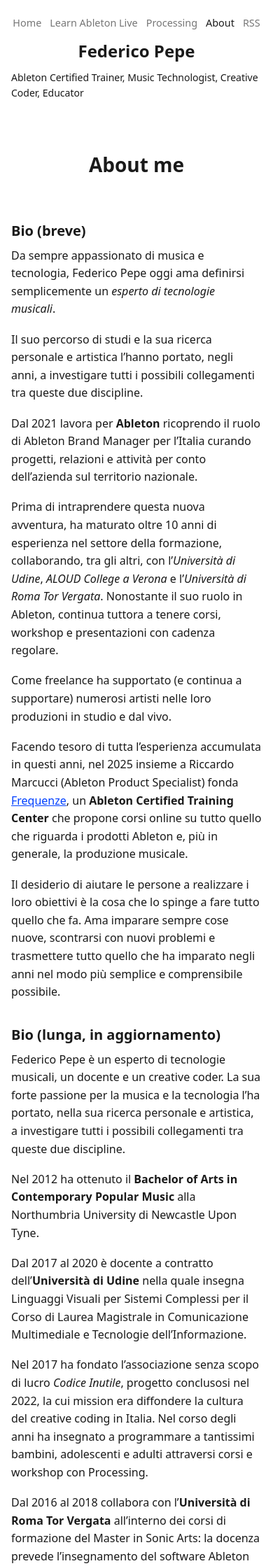
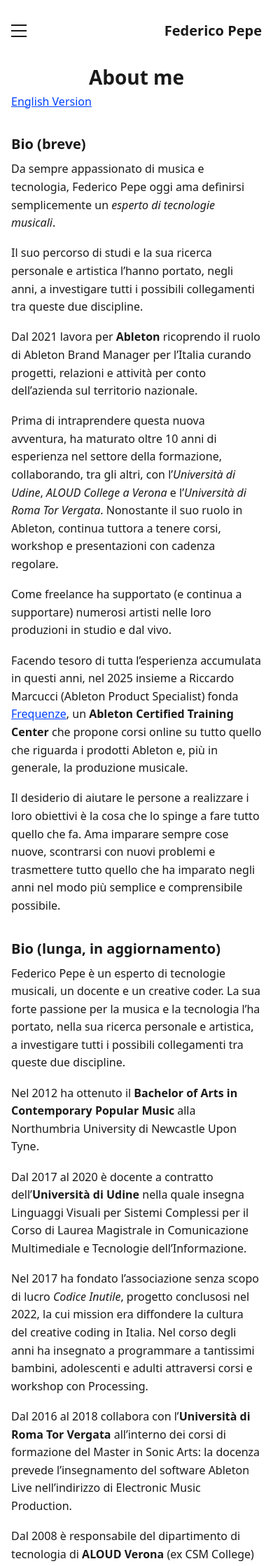
Before and after one commit to federico-pepe/federico-pepe.github.io, a Jekyll site: the page built from about.md, in a window 390 px wide. Shown: the top 2238 px of the page at 70% size. Built offline with Jekyll 4.4.1, drawn with Linux system fonts in a browser that asks for light colours.

Commit message:
Small updates

```diff
--- a/_layouts/default.html
+++ b/_layouts/default.html
@@ -19,19 +19,21 @@
 </head>
 <body>
   <header>
-    <nav>
-      <ul style="text-align: center; margin: 0 auto;">
+    <nav id="main-nav">
+      <div class="nav-top">
+        <button class="nav-toggle" aria-label="Toggle menu" aria-expanded="false" aria-controls="nav-links">
+          <span></span><span></span><span></span>
+        </button>
+        <a href="{{ '/' | relative_url }}" class="site-title">{{ site.title }}</a>
+      </div>
+      <ul class="nav-links" id="nav-links">
         <li><a href="{{ '/' | relative_url }}"{% if page.url == '/' %} class="active"{% endif %}>Home</a></li>
-        <!--
-        <li><a href="{{ '/projects/' | relative_url }}"{% if page.url == '/projects/' %} class="active"{% endif %}>Projects</a></li>
-        <li><a href="{{ '/teaching/' | relative_url }}"{% if page.url == '/teaching/' %} class="active"{% endif %}>Teaching</a></li>
-        -->
         <li><a href="https://www.frequenze.org" target="_blank">Learn Ableton Live</a></li>
         <li><a href="https://processing.federicopepe.com" target="_blank">Processing</a></li>
         <li><a href="{{ '/about/' | relative_url }}"{% if page.url == '/about/' %} class="active"{% endif %}>About</a></li>
         <li><a href="{{ '/feed.xml' | relative_url }}">RSS</a></li>
       </ul>
-      <a href="{{ '/' | relative_url }}" class="site-title">{{ site.title }}</a>
+      <a href="{{ '/' | relative_url }}" class="site-title site-title-desktop">{{ site.title }}</a>
       <p class="site-description">{{ site.description }}</p>
     </nav>
     {% if page.url == '/' %}
--- a/_sass/main.scss
+++ b/_sass/main.scss
@@ -33,7 +33,7 @@
 // ── Navigation ───────────────────────────────────────────────────────────────
 
 header {
-  padding: 1.25rem 0 1.5rem;
+  padding: 1.25rem 0 0;
   margin-bottom: 1.5rem;
 }
 
@@ -44,6 +44,15 @@
   gap: 0.5rem 1.5rem;
 }
 
+// Desktop: mobile nav-top bar is hidden; desktop title is shown
+.nav-top {
+  display: none;
+}
+
+.nav-toggle {
+  display: none;
+}
+
 .site-title {
   font-weight: 700;
   font-size: clamp(1.5rem, 5vw, 2.75rem);
@@ -52,6 +61,37 @@
   margin-right: auto;
   width: 100%;
   text-align: center;
+
+  @media (max-width: 600px) {
+    text-align: right;
+  }
+}
+
+// On desktop, only the .site-title-desktop is visible (the one outside .nav-top)
+.site-title-desktop {
+  display: block;
+}
+
+.lang-switch {
+  display: flex;
+  align-items: center;
+  gap: 0.4rem;
+  font-size: 0.9rem;
+  margin-left: auto;
+
+  a {
+    color: var(--muted);
+    text-decoration: none;
+
+    &:hover {
+      color: var(--text);
+    }
+  }
+
+  .lang-active {
+    color: var(--text);
+    font-weight: 600;
+  }
 }
 
 nav ul {
@@ -154,7 +194,7 @@
 
 .post {
   header {
-    margin-bottom: 0;
+    margin-bottom: 1.5rem;
     h1 {
       font-size: clamp(1.5rem, 5vw, 2.25rem);
       line-height: 1.2;
@@ -313,9 +353,75 @@
     padding: 0 1rem;
   }
 
+  header {
+    margin-bottom: 0;
+  }
+
+  // ── Hamburger nav ──────────────────────────────────────────────────────────
+
+  nav {
+    display: block;
+  }
+
+  .nav-top {
+    display: flex;
+    justify-content: space-between;
+    align-items: center;
+    padding: 0.5rem 0;
+  }
+
+  // Hide the desktop-only site title and description
+  .site-title-desktop,
+  .site-description {
+    display: none;
+  }
+
+  // Show site title inside nav-top on mobile
+  .nav-top .site-title {
+    display: block;
+    /*width: auto;*/
+    font-size: 1.25rem;
+    text-align: right;
+  }
+
+  .nav-toggle {
+    display: flex;
+    flex-direction: column;
+    justify-content: space-between;
+    width: 24px;
+    height: 18px;
+    background: none;
+    border: none;
+    cursor: pointer;
+    padding: 0;
+
+    span {
+      display: block;
+      width: 100%;
+      height: 2px;
+      background: var(--text);
+    }
+  }
+
+  .nav-links {
+    display: none;
+    flex-direction: column;
+    gap: 0.5rem;
+    padding: 0.75rem 0;
+    list-style: none;
+
+    a {
+      font-size: 1rem;
+    }
+  }
+
+  #main-nav.nav-open .nav-links {
+    display: flex;
+  }
+
+  // ── Post list ──────────────────────────────────────────────────────────────
+
   .post-list li {
-    flex-direction: column;
-    gap: 0.1rem;
     padding: 0.6rem 0;
   }
 
@@ -327,9 +433,7 @@
     display: none;
   }
 
-  nav ul {
-    gap: 0.75rem;
-  }
+  // ── Post navigation ────────────────────────────────────────────────────────
 
   .post-nav {
     flex-direction: column;
--- /dev/null
+++ b/about-en.md
@@ -0,0 +1,55 @@
+---
+layout: page
+title: About me
+permalink: /en/about/
+lang: en
+---
+
+## Bio (short)
+Always passionate about music and technology, Federico Pepe today likes to simply describe himself as a *music technology expert*.
+
+His academic path and personal artistic research have led him, over the years, to explore every possible connection between these two disciplines.
+
+Since 2021 he has been working at **Ableton** as Ableton Brand Manager for Italy, managing projects, relationships, and activities on behalf of the company in the Italian market.
+
+Before embarking on this new chapter, he built over 10 years of experience in education, collaborating — among others — with the *University of Udine*, *ALOUD College in Verona*, and the *University of Rome Tor Vergata*. Despite his role at Ableton, he continues to teach courses, workshops, and give talks on a regular basis.
+
+As a freelancer he has supported (and continues to support) many artists in their studio and live productions.
+
+Drawing on all the experience accumulated over the years, in 2025 he co-founded [Frequenze](https://www.frequenze.org) with Riccardo Marcucci (Ableton Product Specialist), an **Ableton Certified Training Center** offering online courses covering everything related to Ableton products and music production in general.
+
+The desire to help people achieve their goals is what drives everything he does. He loves learning new things, tackling new challenges, and sharing what he has learned over the years in the simplest and most accessible way possible.
+
+## Bio (long)
+
+Federico Pepe is a music technology expert, educator, and creative coder. His deep passion for music and technology has led him, in his personal and artistic research, to explore every possible connection between these two disciplines.
+
+In 2012 he obtained a **Bachelor of Arts in Contemporary Popular Music** from Northumbria University in Newcastle Upon Tyne.
+
+From 2017 to 2020 he was a contract lecturer at the **University of Udine**, where he taught Visual Languages for Complex Systems for the Master's Degree in Multimedia Communication and Information Technologies.
+
+In 2017 he founded the non-profit association *Codice Inutile* — a project that concluded in 2022 — whose mission was to spread creative coding culture in Italy. Over the years he taught programming to a great number of children, teenagers, and adults through courses and workshops using Processing.
+
+From 2016 to 2018 he collaborated with the **University of Rome Tor Vergata** within the Master in Sonic Arts training courses, teaching Ableton Live software in the Electronic Music Production track.
+
+Since 2008 he has been head of the technology department at **ALOUD Verona** (formerly CSM College), where he teaches numerous courses. From 2012 to 2020 he was course leader of the BTEC Extended Diploma in Music Technology, certified by Pearson International.
+
+Between 2013 and 2019 he was co-organiser of TEDxVerona and responsible for the technical management of the event.
+
+In 2018 he obtained his **Ableton Certified Trainer** certification and is the organiser of the Ableton User Group Verona.
+
+Since 2021 he has been working at **Ableton** as Ableton Brand Manager for Italy, managing projects, relationships, and activities on behalf of the company in the Italian market.
+
+In March 2025 he gave a workshop and lecture titled "Processing and Generative Design for Publishing" at ISIA Urbino.
+
+In 2025 he co-founded **Frequenze**: an Ableton Certified Training Center offering online courses on everything related to Ableton products and music production in general.
+
+> Musicians have to play the instruments that best reflect the times we're in, play the technology that will give you what you want to hear. All these purists are walking around talking about how electrical instruments will ruin music. Bad music is what will ruin music, not the instruments the musicians choose to play. I don't see nothing wrong with electrical instrumens as long as you get great musicians who will play them right – Miles Davis
+
+## Contact
+
+- <i class="bi bi-envelope-fill"></i> [&#102;&#101;&#100;&#101;&#114;&#105;&#99;&#111;&#64;&#102;&#101;&#100;&#101;&#114;&#105;&#99;&#111;&#112;&#101;&#112;&#101;&#46;&#99;&#111;&#109;](&#109;&#97;&#105;&#108;&#116;&#111;&#58;&#102;&#101;&#100;&#101;&#114;&#105;&#99;&#111;&#64;&#102;&#101;&#100;&#101;&#114;&#105;&#99;&#111;&#112;&#101;&#112;&#101;&#46;&#99;&#111;&#109;)
+- <i class="bi bi-github"></i> [github.com/federico-pepe](https://github.com/federico-pepe)
+- <i class="bi bi-instagram"></i> [instagram.com/fedpep](https://instagram.com/federicopepe)
+- <i class="bi bi-youtube"></i> [youtube.com/@frequenze_academy](https://www.youtube.com/@frequenze_academy)
+- <i class="bi bi-tiktok"></i> [tiktok.com/@fed.pep](https://tiktok.com/@fed.pep)
--- a/about.md
+++ b/about.md
@@ -3,6 +3,8 @@
 title: About me
 permalink: /about/
 ---
+[English Version](/en/about)
+
 ## Bio (breve)
 Da sempre appassionato di musica e tecnologia, Federico Pepe oggi ama definirsi semplicemente un *esperto di tecnologie musicali*.
 
```
Also changed, not shown: other parts of _layouts/default.html (+8 -0 lines), Gemfile.lock.
